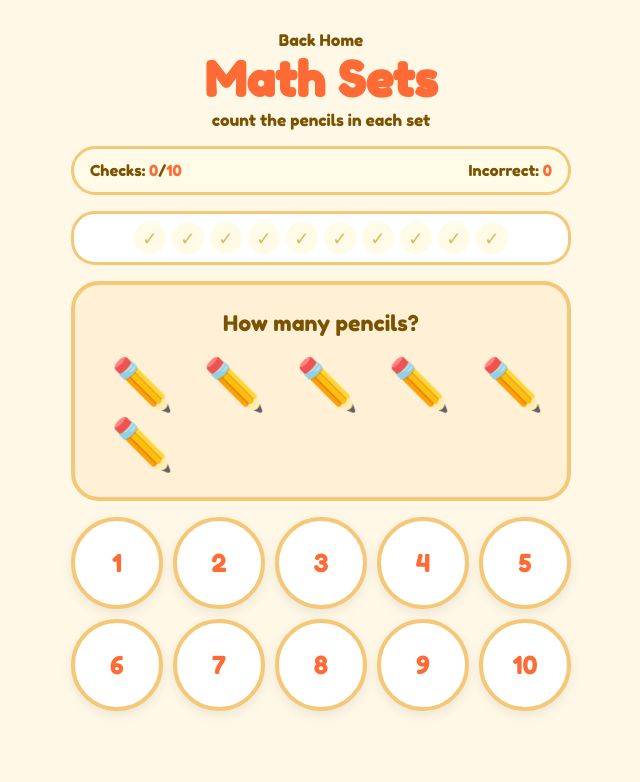
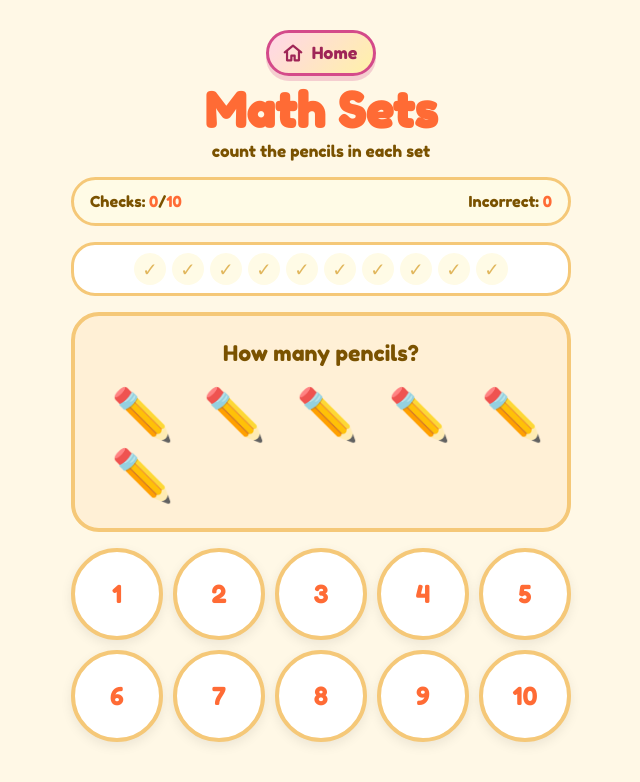
Before and after one commit to intrvertmichael/learning-games, a Next.js app: page /games/math-sets in a window 1280 px wide. Shown: the top 782 px of the page, without its empty margins (319-959 px from the left). Built offline with nearby package versions, Linux system fonts and the light colour scheme.

Commit message:
improved home button

```diff
--- a/app/globals.css
+++ b/app/globals.css
@@ -83,9 +83,39 @@ select {
   margin-top: 0.35rem;
 }
 
-.back-link {
-  display: inline-block;
-  margin-bottom: 0.25rem;
+.home-button {
+  display: inline-flex;
+  align-items: center;
+  gap: 8px;
+  min-height: 44px;
+  margin-bottom: 0.55rem;
+  border: 3px solid #d44a8a;
+  border-radius: 999px;
+  background: linear-gradient(135deg, #ffd6e8, #fff1a8);
+  box-shadow: 0 5px 0 rgba(212, 74, 138, 0.24);
+  color: #9f2557;
+  font-size: 1.05rem;
+  line-height: 1;
+  padding: 9px 16px 9px 13px;
+  transition:
+    box-shadow 0.15s ease,
+    transform 0.15s ease;
+}
+
+.home-button:hover {
+  box-shadow: 0 7px 0 rgba(212, 74, 138, 0.24);
+  transform: translateY(-2px);
+}
+
+.home-button:focus-visible {
+  outline: 4px solid rgba(255, 107, 53, 0.35);
+  outline-offset: 3px;
+}
+
+.home-button-icon {
+  width: 22px;
+  height: 22px;
+  flex: 0 0 auto;
 }
 
 .panel {
--- a/components/GameShell.jsx
+++ b/components/GameShell.jsx
@@ -1,14 +1,12 @@
 "use client"
 
-import Link from "next/link"
+import HomeButton from "./HomeButton"
 
 export default function GameShell({ title, subtitle, children }) {
   return (
     <main className="game-shell">
       <div className="game-heading">
-        <Link className="back-link" href="/">
-          Back Home
-        </Link>
+        <HomeButton />
         <h1>{title}</h1>
         {subtitle ? <p>{subtitle}</p> : null}
       </div>
--- /dev/null
+++ b/components/HomeButton.jsx
@@ -0,0 +1,36 @@
+"use client"
+
+import Link from "next/link"
+
+export default function HomeButton({ className = "" }) {
+  return (
+    <Link
+      aria-label="Go back to the home page"
+      className={`home-button ${className}`.trim()}
+      href="/"
+    >
+      <svg
+        aria-hidden="true"
+        className="home-button-icon"
+        fill="none"
+        viewBox="0 0 24 24"
+      >
+        <path
+          d="M3 11.2 12 4l9 7.2"
+          stroke="currentColor"
+          strokeLinecap="round"
+          strokeLinejoin="round"
+          strokeWidth="2.4"
+        />
+        <path
+          d="M5.5 10.4V20h4.7v-5.1h3.6V20h4.7v-9.6"
+          stroke="currentColor"
+          strokeLinecap="round"
+          strokeLinejoin="round"
+          strokeWidth="2.4"
+        />
+      </svg>
+      <span>Home</span>
+    </Link>
+  )
+}
```
Also changed, not shown: components/SameOrDifferentGame.jsx (+15 -13 lines).
